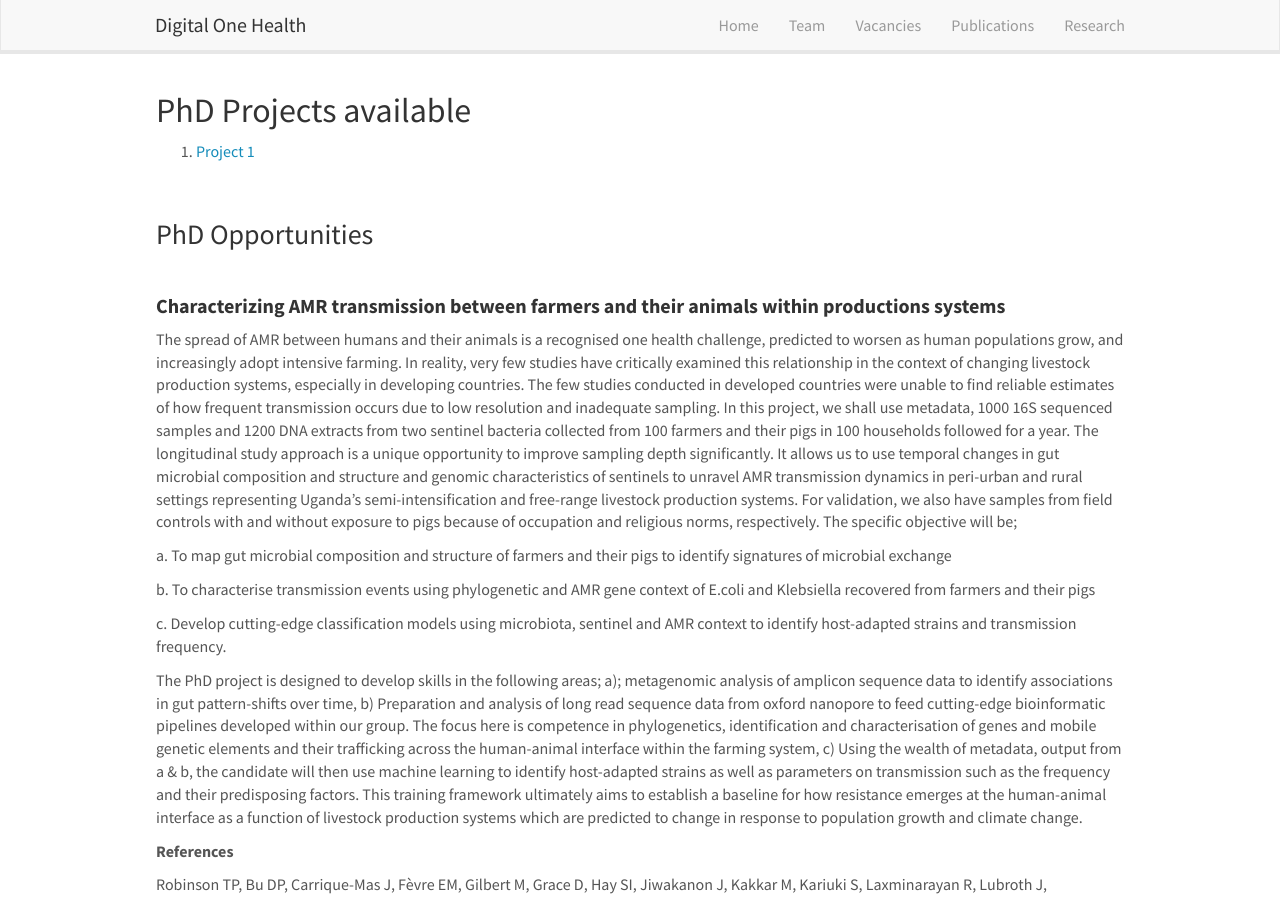
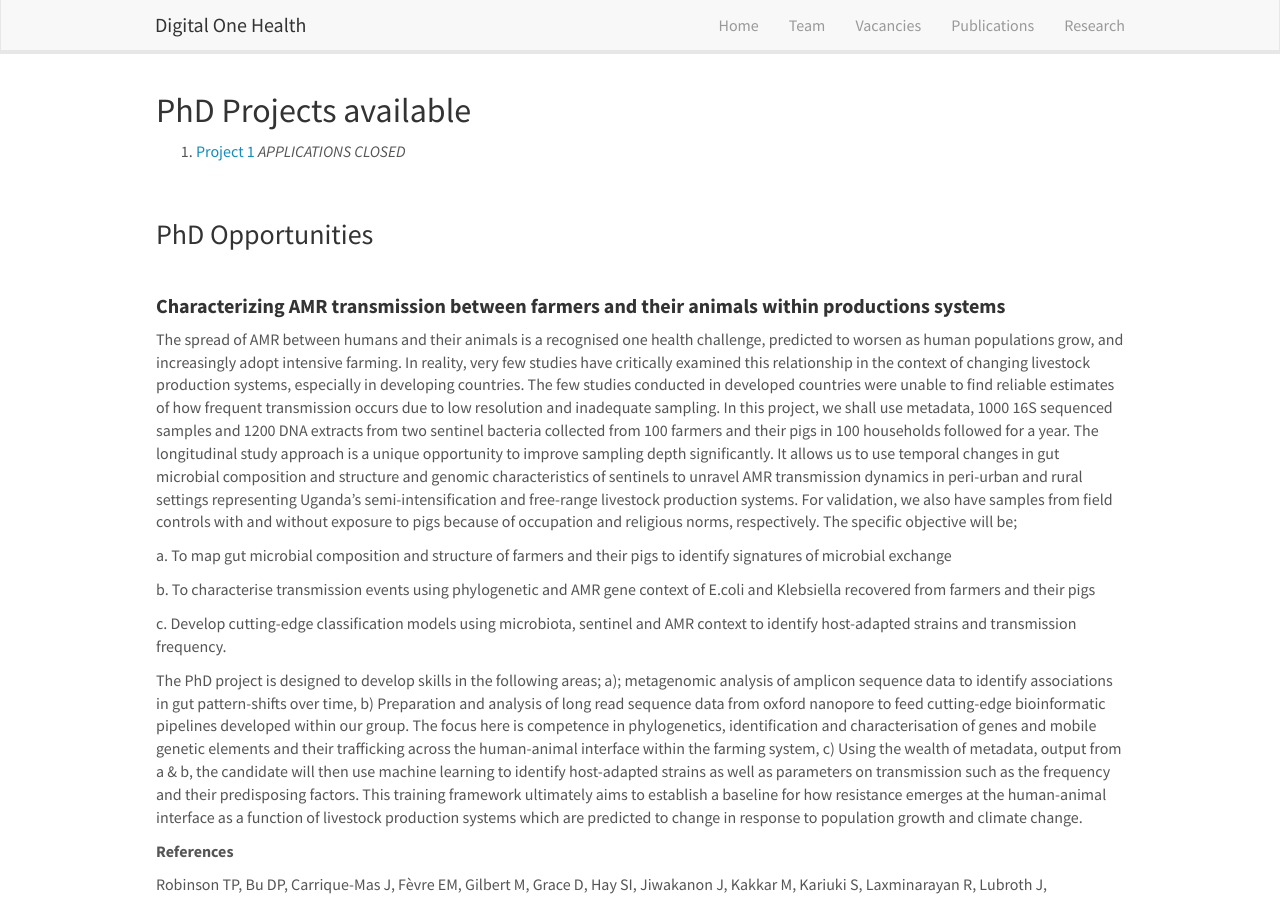
Before and after one commit to Digital-One-Health/digital-one-health.github.io, a Jekyll site: the page built from _pages/openings.md, in a window 1280 px wide and 900 px high. Built offline with Jekyll 4.4.1, drawn with Linux system fonts in a browser that asks for light colours; nearby versions of some CDN libraries.

Commit message:
update phd vacancy

```diff
--- a/_pages/openings.md
+++ b/_pages/openings.md
@@ -7,7 +7,7 @@ permalink: /vacancies
 ---
 
 ## PhD Projects available
-1. [Project 1](#project1)
+1. [Project 1](#project1) *APPLICATIONS CLOSED*
 
 <br>
 
```
